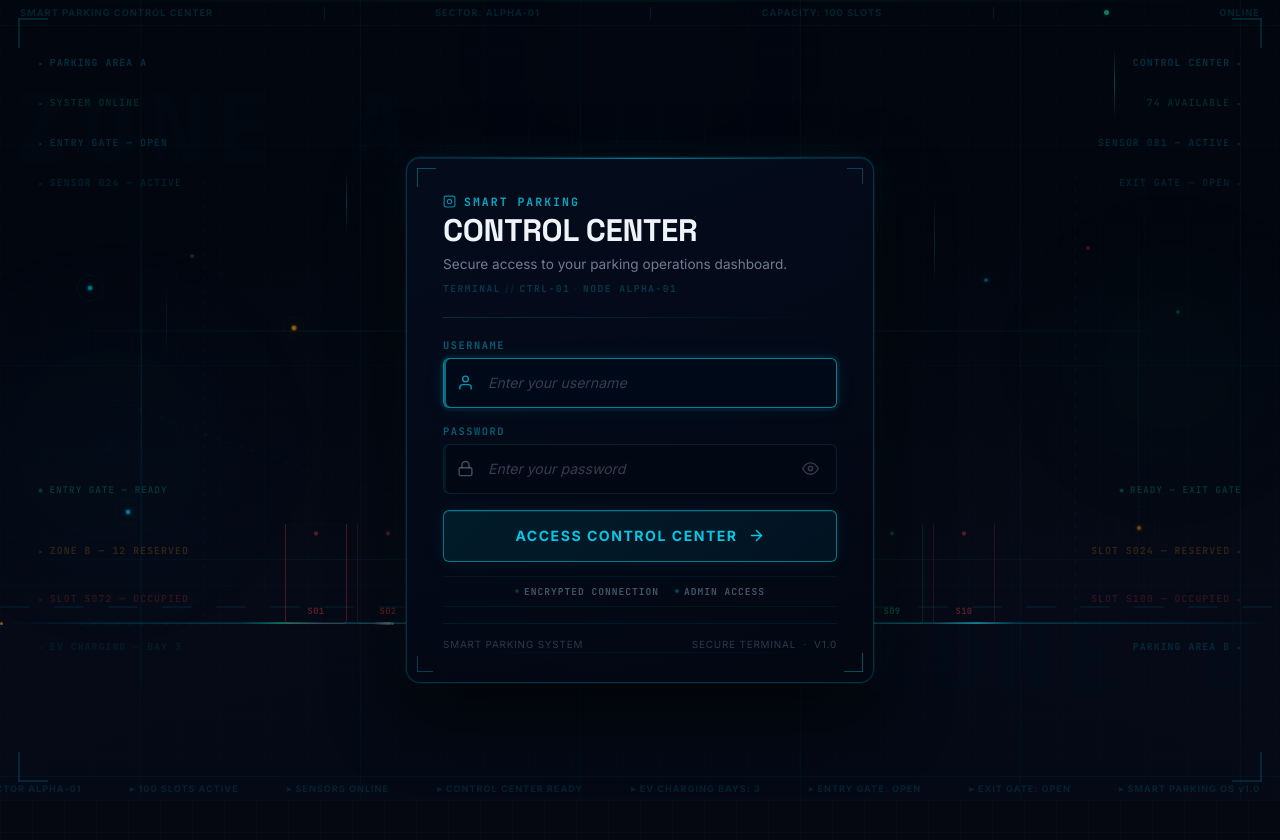
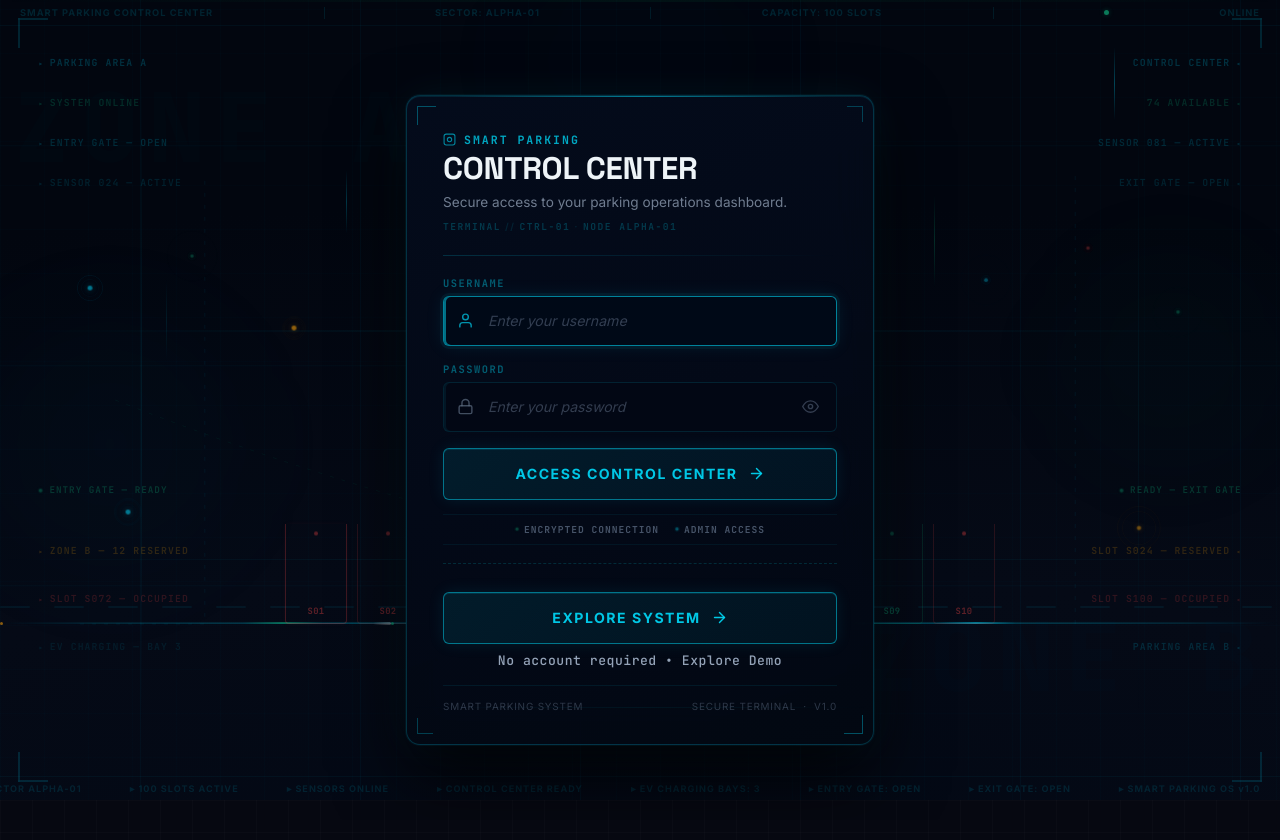
Before and after one commit to Vikki-2006/smart-parking-system, a Flask app: page /admin in a window 1280 px wide. Run offline with Flask 3, Linux system fonts and the light colour scheme; some libraries are stand-ins or nearby versions.

Commit message:
Improve demo access and secure environment configuration

```diff
--- a/app.py
+++ b/app.py
@@ -207,8 +207,8 @@ init_db()
 
 @app.before_request
 def require_login():
-    allowed_routes = ['login', 'static', 'qr', 'scan', 'gate_entry', 'qr_image', 'api_dashboard_status']
-    if request.endpoint not in allowed_routes and 'admin_logged_in' not in session:
+    allowed_routes = ['login', 'demo_login', 'static', 'qr', 'scan', 'gate_entry', 'qr_image', 'api_dashboard_status']
+    if request.endpoint not in allowed_routes and ('admin_logged_in' not in session and 'demo_logged_in' not in session):
         return redirect(url_for('login'))
 
 @app.route('/')
@@ -221,17 +221,28 @@ def login():
         username = request.form.get('username')
         password = request.form.get('password')
         if username == 'admin' and password == 'admin123':
+            session.clear()
             session['admin_logged_in'] = True
             return redirect(url_for('dashboard'))
         return render_template('login.html', error='Invalid credentials')
 
-    if session.get('admin_logged_in'):
+    if session.get('admin_logged_in') or session.get('demo_logged_in'):
         return redirect(url_for('dashboard'))
     return render_template('login.html')
+
+@app.route('/demo-login', methods=['GET', 'POST'])
+def demo_login():
+    session.clear()
+    session['admin_logged_in'] = True
+    session['demo_logged_in'] = True
+    session['is_demo'] = True
+    return redirect(url_for('dashboard'))
 
 @app.route('/logout')
 def logout():
     session.pop('admin_logged_in', None)
+    session.pop('demo_logged_in', None)
+    session.pop('is_demo', None)
     return redirect(url_for('login'))
 
 @app.route('/dashboard')
--- a/templates/login.html
+++ b/templates/login.html
@@ -888,6 +888,20 @@
 
             </form>
 
+            <!-- Public Demo Access Button -->
+            <div class="demo-access-wrapper stagger-7" style="margin-top: 18px; border-top: 1px dashed rgba(0,240,255,0.15); padding-top: 16px;">
+                <a href="/demo-login" id="demoBtn" class="login-btn-primary stagger-7" style="text-decoration: none;">
+                    <span>EXPLORE SYSTEM</span>
+                    <svg width="17" height="17" viewBox="0 0 24 24" fill="none" stroke="currentColor" stroke-width="2" stroke-linecap="round" stroke-linejoin="round">
+                        <line x1="5" y1="12" x2="19" y2="12"></line>
+                        <polyline points="12 5 19 12 12 19"></polyline>
+                    </svg>
+                </a>
+                <p style="text-align: center; color: #94a3b8; font-size: 0.82rem; margin-top: 8px; font-family: 'JetBrains Mono', monospace; letter-spacing: 0.5px;">
+                    No account required &bull; Explore Demo
+                </p>
+            </div>
+
             <!-- Footer strip -->
             <div class="login-footer-info stagger-7">
                 <span>SMART PARKING SYSTEM</span>
```
Also changed, not shown: 2 other files.
